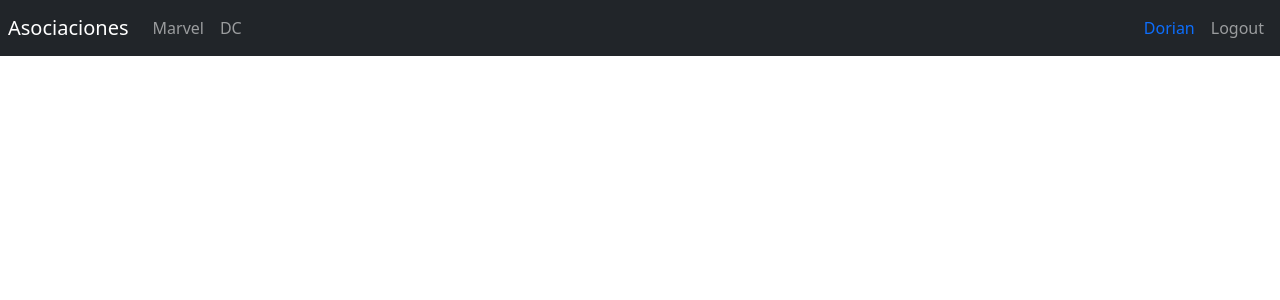
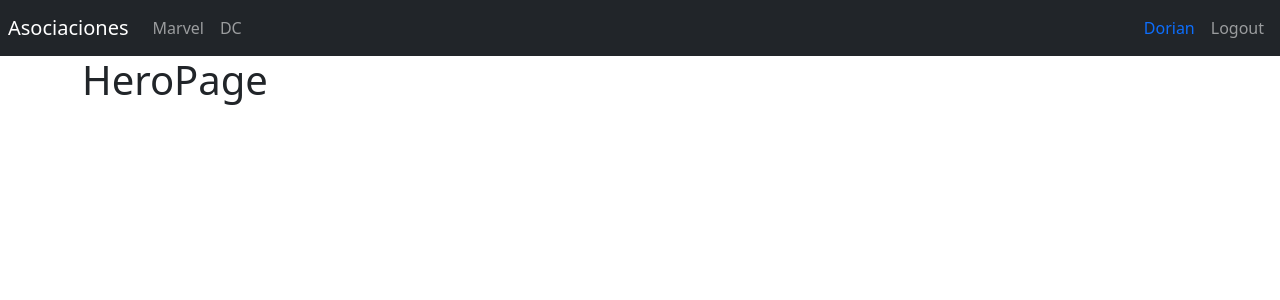
Before and after one commit to SoyDoryam/07-heroes-spa, a React (Vite) app: page /hero in a window 1280 px wide. Shown: the top 300 px of the page. Built offline with nearby package versions, Linux system fonts and the light colour scheme.

Commit message:
Creando un segundo Router

```diff
--- a/src/heroes/index.js
+++ b/src/heroes/index.js
@@ -1 +1,2 @@
 export * from './pages';
+export * from './routes/HeroesRoutes';
--- /dev/null
+++ b/src/heroes/pages/HeroPage.jsx
@@ -0,0 +1,5 @@
+export const HeroPage = () => {
+  return (
+    <h1>HeroPage</h1>
+  )
+}
--- /dev/null
+++ b/src/heroes/pages/SearchPage.jsx
@@ -0,0 +1,5 @@
+export const SearchPage = () => {
+  return (
+    <h1>SearchPage</h1>
+  )
+}
--- a/src/heroes/pages/index.js
+++ b/src/heroes/pages/index.js
@@ -1,2 +1,4 @@
 export * from './MarvelPage'
 export * from './DcPage'
+export * from './SearchPage'
+export * from './HeroPage'
--- /dev/null
+++ b/src/heroes/routes/HeroesRoutes.jsx
@@ -0,0 +1,33 @@
+import { Navigate, Route, Routes } from "react-router-dom";
+import { Navbar } from "../../ui";
+import { DcPage, HeroPage, MarvelPage, SearchPage } from "../pages";
+
+export const HeroesRoutes = () => {
+  return (
+    <>
+      {/* Navbar para la navegación en el módulo de héroes */}
+      <Navbar />
+
+      {/* Contenedor para agregar estilo y separación en las rutas */}
+      <div className="container">
+        {/* Configuración de rutas específicas para el módulo de héroes */}
+        <Routes>
+          {/* Ruta para la página de Marvel */}
+          <Route path="marvel" element={<MarvelPage />} />
+
+          {/* Ruta para la página de DC */}
+          <Route path="dc" element={<DcPage />} />
+
+          {/* Ruta para la búsqueda */}
+          <Route path="search" element={<SearchPage />} />
+
+          {/* Ruta para ver un héroe por su ID */}
+          <Route path="hero" element={<HeroPage />} />
+
+          {/* Ruta por defecto: redirección a la página de Marvel */}
+          <Route path="/" element={<Navigate to="/marvel" />} />
+        </Routes>
+      </div>
+    </>
+  );
+};
--- a/src/router/AppRouter.jsx
+++ b/src/router/AppRouter.jsx
@@ -1,29 +1,19 @@
-import { Navigate, Route, Routes } from "react-router-dom";
+import { Route, Routes } from "react-router-dom";
 
-import { MarvelPage, DcPage } from "../heroes";
+import { HeroesRoutes } from "../heroes";
 import { LoginPage } from "../auth";
-import { Navbar } from "../ui";
 
 export const AppRouter = () => {
   return (
     <>
-        {/* Navbar es importado de "../ui" y se coloca al inicio de la aplicación */}
-        <Navbar />
+      {/* Definición de las rutas usando el componente Routes */}
+      <Routes>
+        {/* Ruta para la página de Login */}
+        <Route path="login" element={<LoginPage />} />
 
-        {/* Definición de las rutas usando el componente Routes */}
-        <Routes>
-            {/* Ruta para la página de Marvel */}
-            <Route path="marvel" element={<MarvelPage />} />
-
-            {/* Ruta para la página de DC */}
-            <Route path="dc" element={<DcPage />} />
-
-            {/* Ruta para la página de Login */}
-            <Route path="login" element={<LoginPage />} />
-
-            {/* Ruta por defecto que redirige a la página de Marvel */}
-            <Route path="/" element={<Navigate to="/marvel" />} />
-        </Routes>
+        {/* Ruta por defecto: Se redirige a las rutas del módulo de héroes */}
+        <Route path="/*" element={<HeroesRoutes />} />
+      </Routes>
     </>
-  )
-}
+  );
+};
```
